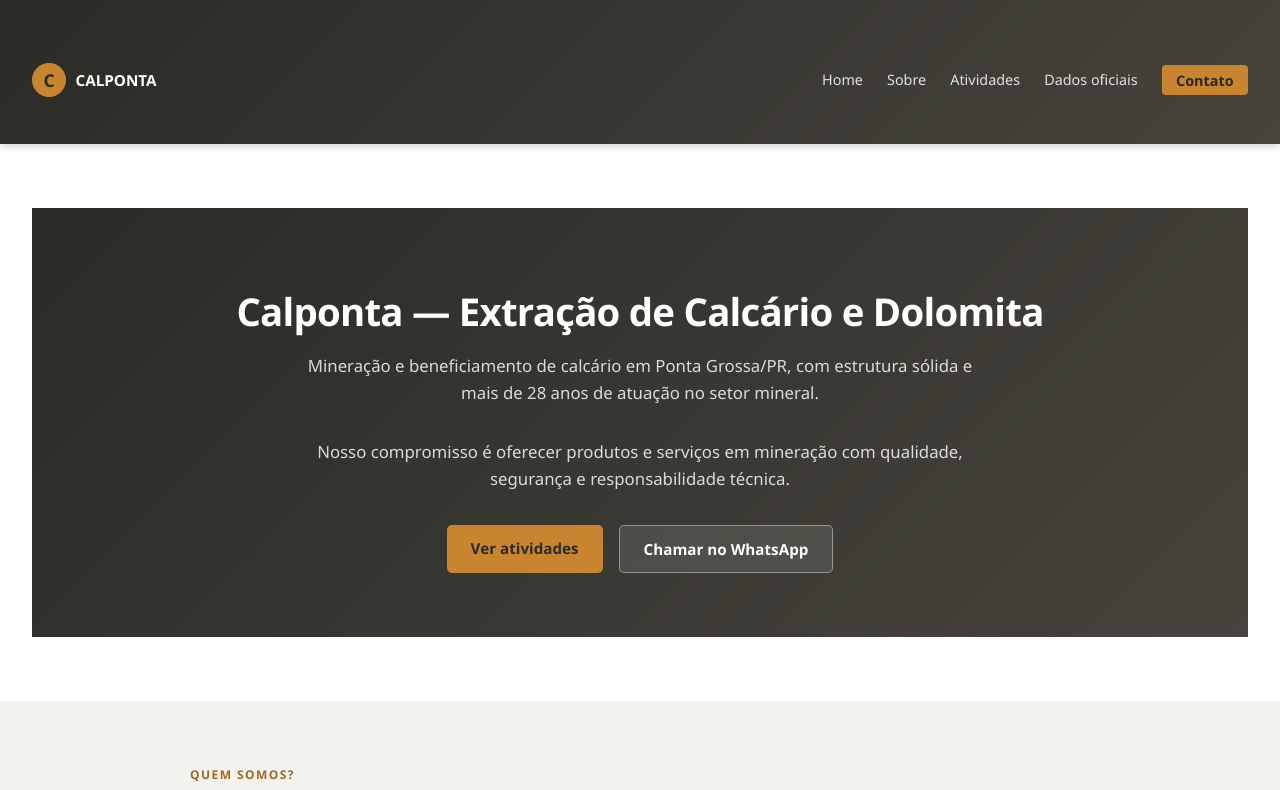
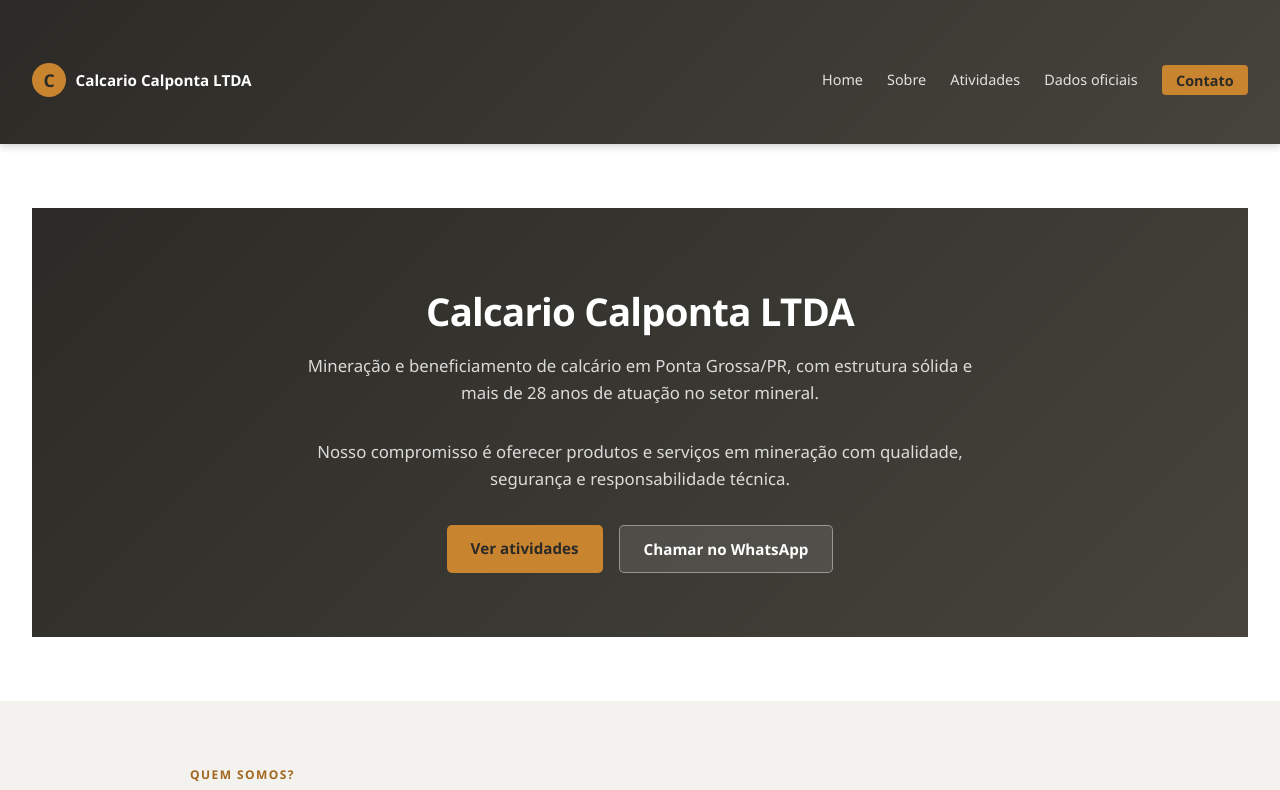
Before and after one commit to Kauana659/Site-7, a plain HTML site: page index.html in a window 1280 px wide. Shown: the top 790 px of the page. Drawn offline with Linux system fonts and the light colour scheme.

Commit message:
Update title and meta tags for Calcario Calponta

```diff
--- a/index.html
+++ b/index.html
@@ -6,11 +6,11 @@
 
   <meta charset="UTF-8" />
   <meta name="viewport" content="width=device-width, initial-scale=1" />
-  <title>Calponta — Extração de Calcário e Dolomita</title>
-  <meta name="og:title" content="Calponta — Extração de Calcário e Dolomita" />
+  <title>Calcario Calponta LTDA</title>
+  <meta name="og:title" content="Calcario Calponta LTDA" />
   <meta name="og:type" content="website" />
   <meta name="twitter:card" content="summary" />
-  <meta name="twitter:title" content="Calponta — Extração de Calcário e Dolomita" />
+  <meta name="twitter:title" content="Calcario Calponta LTDA" />
   <style>
     *, *::before, *::after { box-sizing: border-box; margin: 0; padding: 0; }
 
@@ -396,7 +396,7 @@
 <nav id="home">
   <a class="nav-brand" href="#home">
     <span class="logo-initial">C</span>
-    CALPONTA
+    Calcario Calponta LTDA
   </a>
   <ul class="nav-links">
     <li><a href="#home">Home</a></li>
@@ -410,7 +410,7 @@
 <!-- HERO -->
 <section id="hero-section">
   <div id="home" style="padding:5rem 2rem 4rem; background:linear-gradient(135deg, #2b2a26 0%, #46443c 100%); color:#fff; text-align:center;">
-    <h1>Calponta — Extração de Calcário e Dolomita</h1>
+    <h1>Calcario Calponta LTDA</h1>
     <p>Mineração e beneficiamento de calcário em Ponta Grossa/PR, com estrutura sólida e mais de 28 anos de atuação no setor mineral.</p>
     <p style="color:rgba(255,255,255,0.82); max-width:680px; margin:0 auto 2rem;">Nosso compromisso é oferecer produtos e serviços em mineração com qualidade, segurança e responsabilidade técnica.</p>
     <div class="hero-btns">
```
